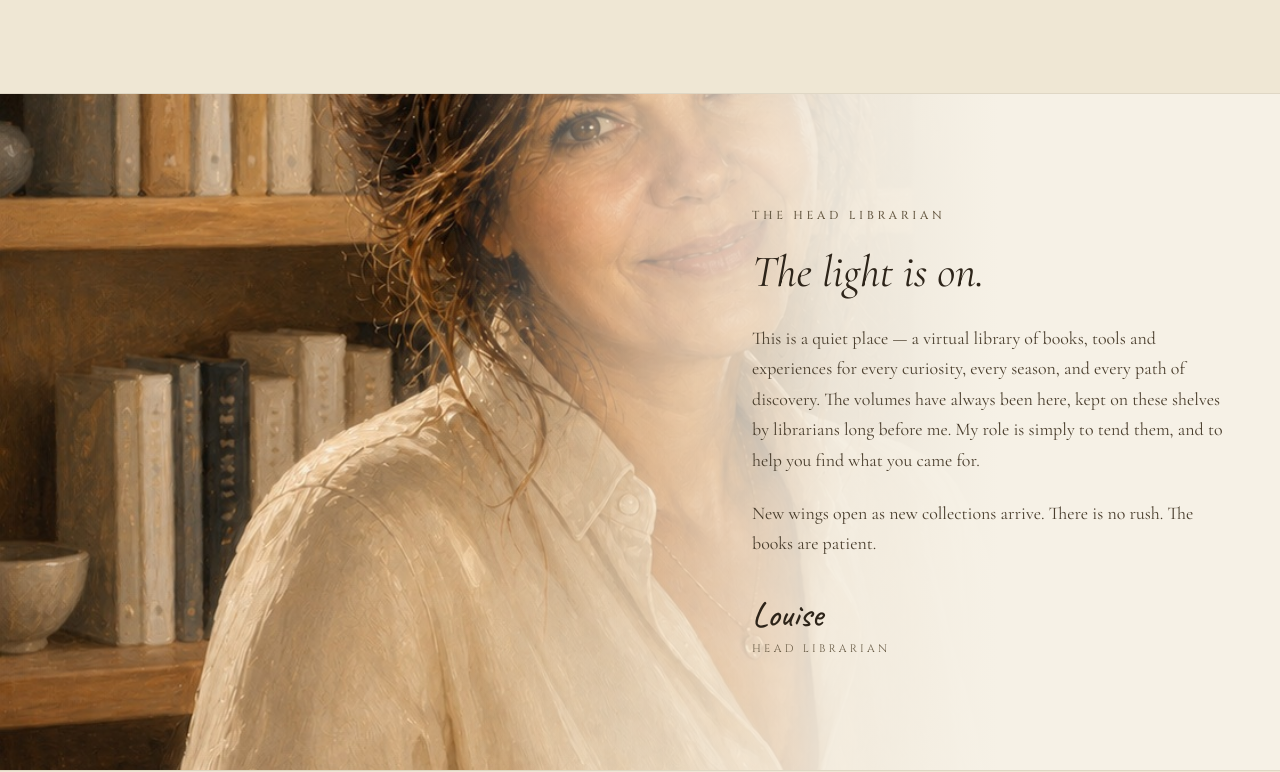
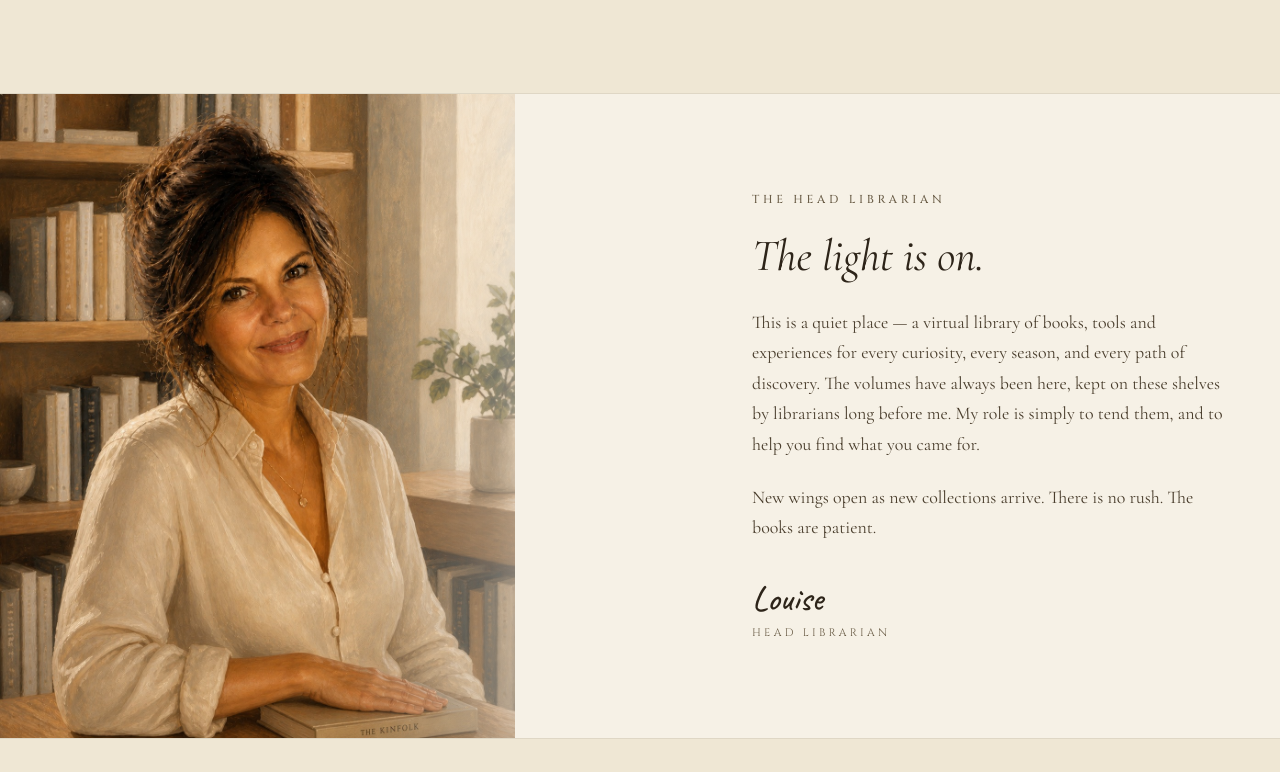
Before and after one commit to NIONICCI/insideyourlibrary, a website: page index.html in a window 1280 px wide. Shown: the part 1625-2397 px from the top of the page. Drawn offline with nearby package versions, Linux system fonts and the light colour scheme; a web font is replaced by a local one.

Commit message:
Update index.html

```diff
--- a/index.html
+++ b/index.html
@@ -441,17 +441,20 @@
     padding: 0;
     background: var(--cream);
     overflow: hidden;
-    min-height: 640px;
+    min-height: 580px;
     display: flex;
     align-items: stretch;
   }
   .louise-bg {
     position: absolute;
-    inset: 0;
+    top: 0;
+    bottom: 0;
+    left: 0;
+    width: 55%;
     z-index: 0;
     background-image: url('louise-band.jpg');
-    background-size: cover;
-    background-position: left center;
+    background-size: contain;
+    background-position: left bottom;
     background-repeat: no-repeat;
   }
   /* Cream fade pulls focus to the right side where text sits */
@@ -463,10 +466,10 @@
       linear-gradient(
         to right,
         rgba(246, 241, 230, 0.0) 0%,
-        rgba(246, 241, 230, 0.0) 35%,
-        rgba(246, 241, 230, 0.55) 50%,
-        rgba(246, 241, 230, 0.92) 65%,
-        var(--cream) 78%
+        rgba(246, 241, 230, 0.0) 50%,
+        rgba(246, 241, 230, 0.4) 70%,
+        rgba(246, 241, 230, 0.95) 90%,
+        var(--cream) 100%
       );
     pointer-events: none;
   }
@@ -476,7 +479,7 @@
     max-width: 1400px;
     margin: 0 auto;
     width: 100%;
-    padding: 7rem 3rem;
+    padding: 6rem 3rem;
     display: flex;
     justify-content: flex-end;
   }
```
